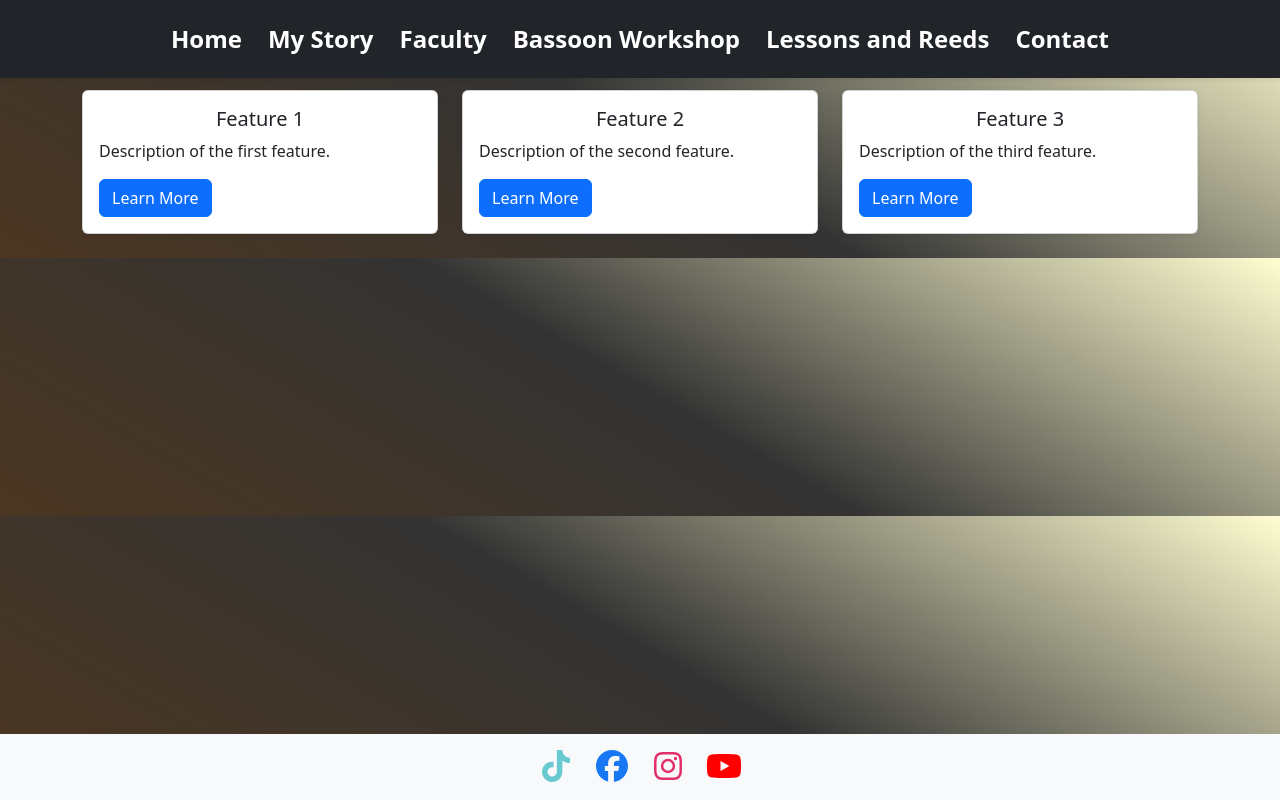
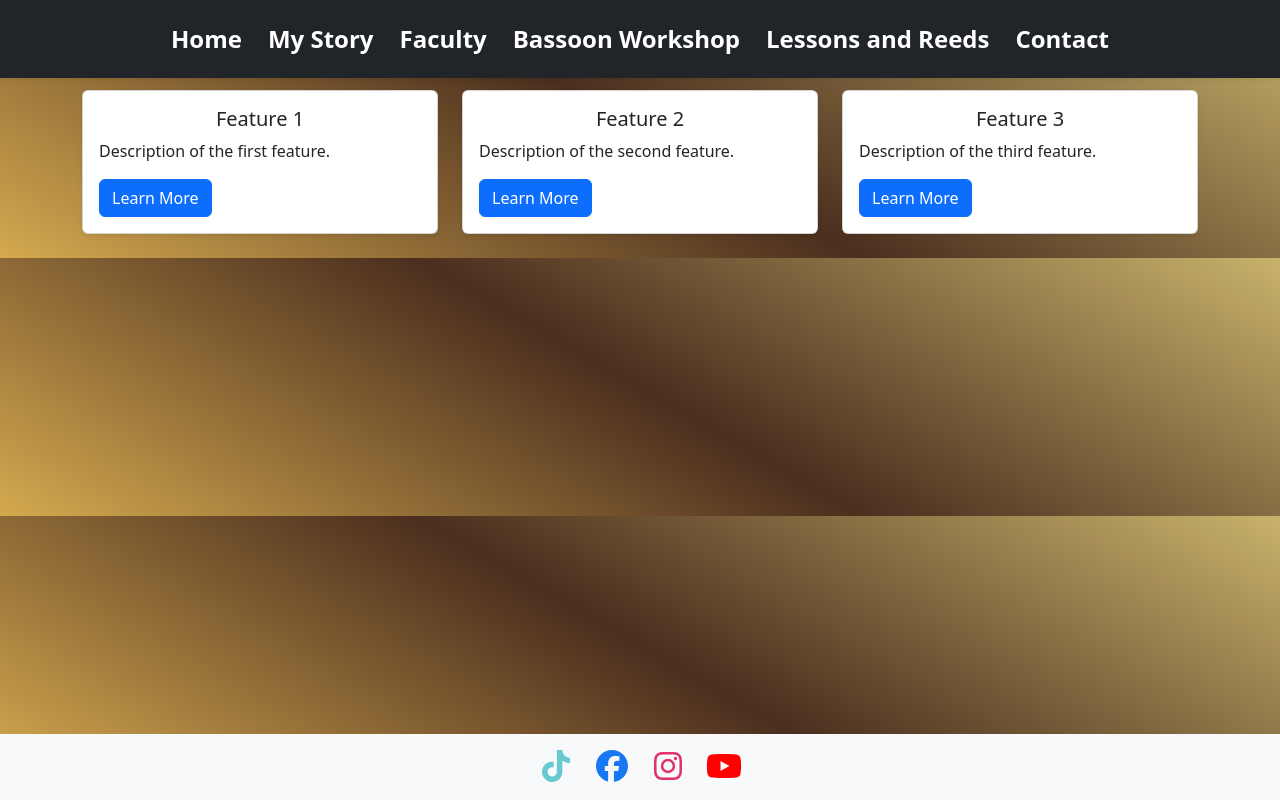
Before and after one commit to elorback/WoodWindInstitue, a React (Vite) app: page / in a window 1280 px wide. Built offline with nearby package versions, Linux system fonts and the light colour scheme.

Commit message:
added build folder

```diff
--- a/src/index.css
+++ b/src/index.css
@@ -2,7 +2,7 @@
 body {
     margin: 0;
     font-family: 'Arial', sans-serif;
-    background: linear-gradient(30deg, #4B3621, #333333, #FFFDD0);
+    background: linear-gradient(30deg, #d4a94f, #4b2e1e, #c8b26B);
     color: #f8f9fa;
     transition: background-color 0.1s ease, color 0.1s ease;
 }
```
